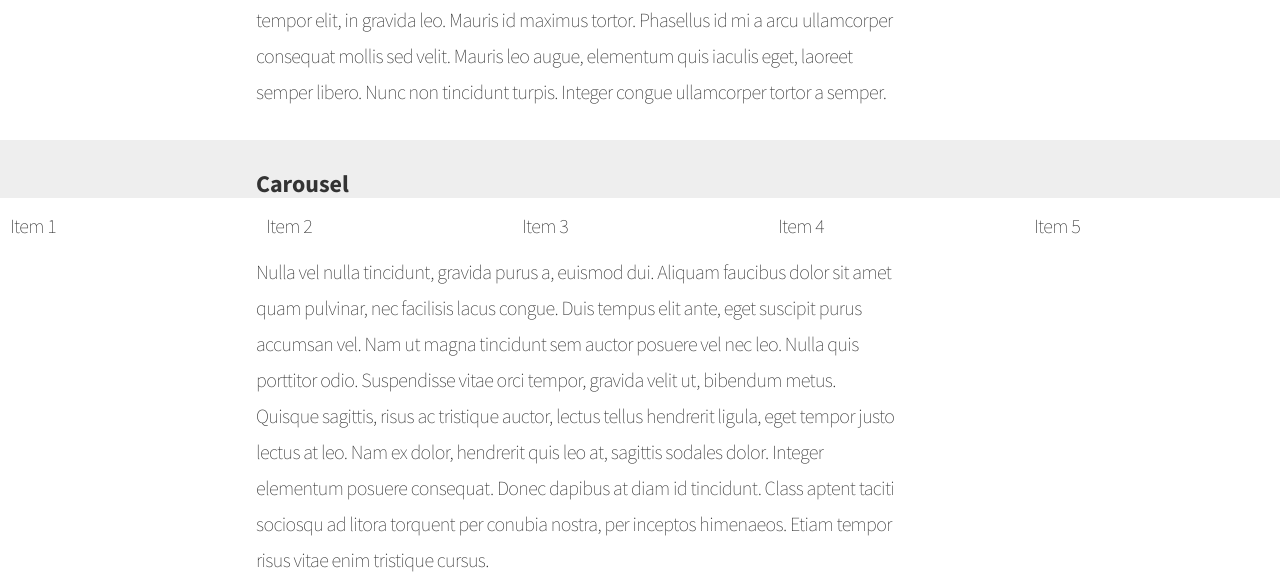
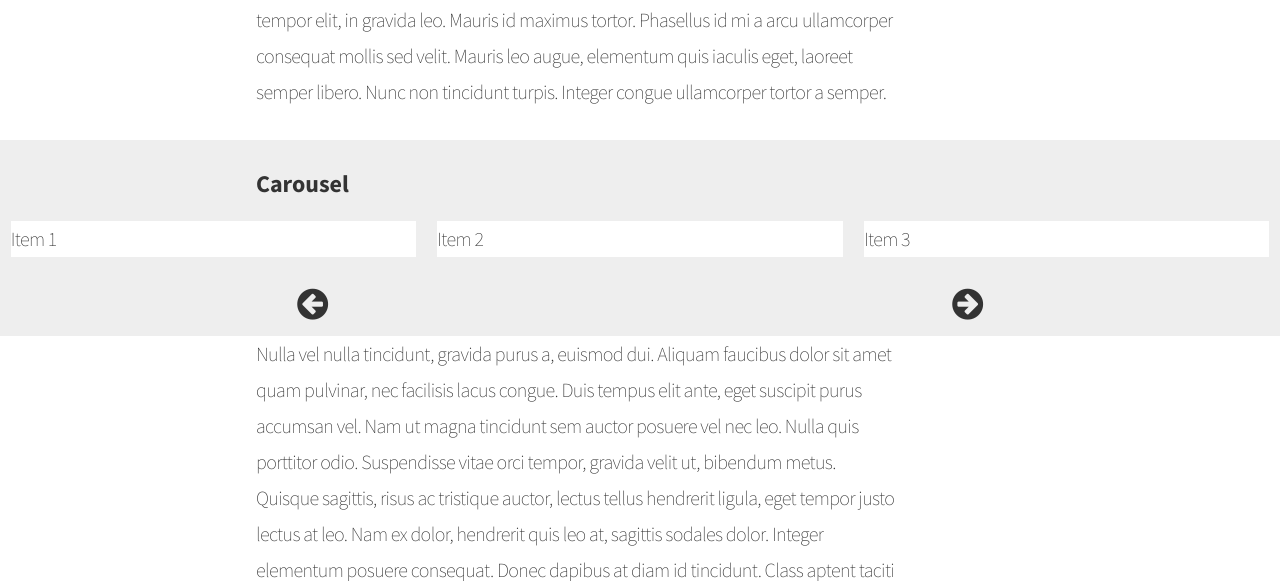
Before and after one commit to patygomes/adaptive_learning, a Rails app: page / in a window 1280 px wide. Shown: the part 3109-3690 px from the top of the page. Run offline with Rails 7, Linux system fonts and the light colour scheme; style sheets or scripts are compiled from the project's sources; some libraries are stand-ins or nearby versions.

Commit message:
Working carousel

```diff
--- a/app/assets/stylesheets/application/sections/carousel.scss
+++ b/app/assets/stylesheets/application/sections/carousel.scss
@@ -2,18 +2,37 @@
   overflow: hidden;
   width: 100%;
   background-color: $color-eee;
+  padding-bottom: 12px;
 }
 
 .carousel-body {
+  list-style: none;
   position: relative;
-  width: percentage (5/3); // NOTE: THIS MUST BE UPDATED IN JAVASCRIPT TO WORK CORRECTLY
+  width: percentage(5/3); // NOTE: THIS MUST BE UPDATED IN JAVASCRIPT TO WORK CORRECTLY
   overflow: hidden;
+  margin-top: 20px;
+  margin-bottom: 20px;
 }
 
+
 .carousel-item {
-  display: inline-block;
   background-color: $color-fff;
   display: inline-block;
-  width: percentage(1/5);
-  padding: 10px;
+  width: 19%;
+  margin: 0.5%;
 }
+
+.carousel-button {
+  text-align: center;
+}
+
+.carousel-button-left, .carousel-button-right {
+  &:hover {
+    cursor: pointer;
+  }
+}
+
+.carousel-button-disabled
+{
+  color: $color-999;
+}
--- a/app/views/static_pages/home.html.slim
+++ b/app/views/static_pages/home.html.slim
@@ -53,17 +53,22 @@
   .carousel
     br
     h3 Carousel
-    .carousel-body
-      .carousel-item
+    .carousel-body data-carousel-items=5
+      span.carousel-item
         | Item 1
-      .carousel-item
+      span.carousel-item
         | Item 2
-      .carousel-item
+      span.carousel-item
         | Item 3
-      .carousel-item
+      span.carousel-item
         | Item 4
-      .carousel-item
+      span.carousel-item
         | Item 5
+    .row
+      .col-md-6.carousel-button
+        .fa.fa-lg.fa-arrow-circle-left.carousel-button-left
+      .col-md-6.carousel-button
+        .fa.fa-lg.fa-arrow-circle-right.carousel-button-right
 
   p
     | Nulla vel nulla tincidunt, gravida purus a, euismod dui. Aliquam faucibus dolor sit amet quam pulvinar, nec facilisis lacus congue. Duis tempus elit ante, eget suscipit purus accumsan vel. Nam ut magna tincidunt sem auctor posuere vel nec leo. Nulla quis porttitor odio. Suspendisse vitae orci tempor, gravida velit ut, bibendum metus. Quisque sagittis, risus ac tristique auctor, lectus tellus hendrerit ligula, eget tempor justo lectus at leo. Nam ex dolor, hendrerit quis leo at, sagittis sodales dolor. Integer elementum posuere consequat. Donec dapibus at diam id tincidunt. Class aptent taciti sociosqu ad litora torquent per conubia nostra, per inceptos himenaeos. Etiam tempor risus vitae enim tristique cursus.
```
Also changed, not shown: app/assets/javascripts/carousel.js.coffee (added, +38 -0 lines).
